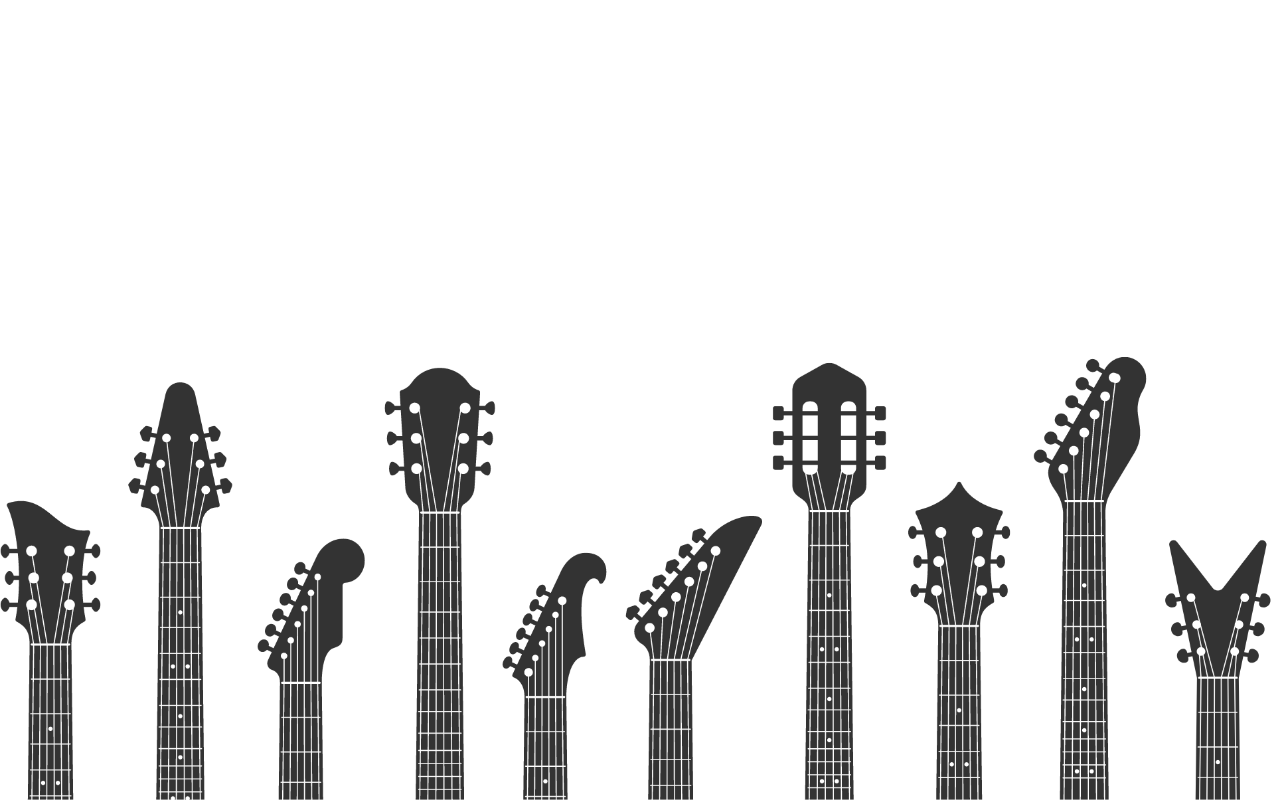
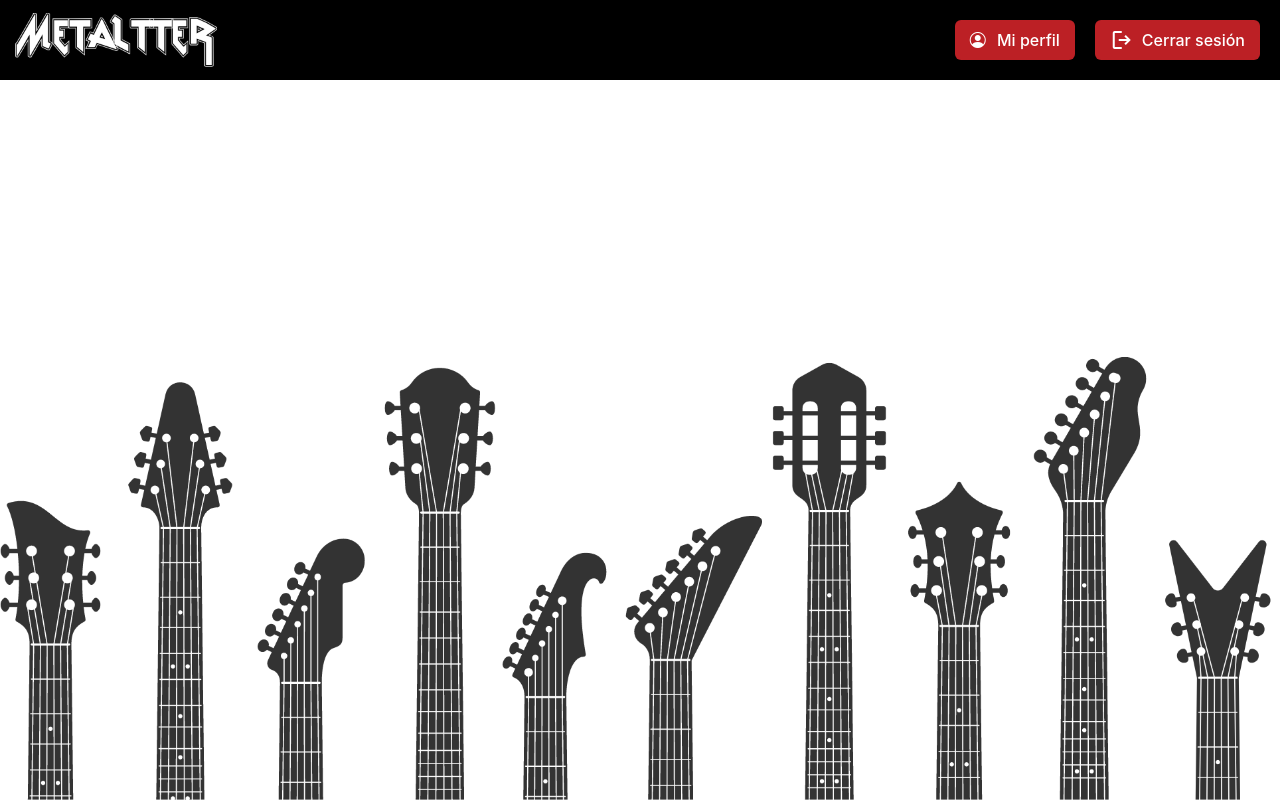
Before and after one commit to claudiahcarril/metaltter-frontend, a Vue app: page /#/mi-perfil in a window 1280 px wide. Before the commit this address had no page. Built offline with nearby package versions, Linux system fonts and the light colour scheme.

Commit message:
Creating MyProfile View and NavBar Private component

```diff
--- /dev/null
+++ b/src/components/NavBarPrivate.vue
@@ -0,0 +1,82 @@
+<template>
+    <nav class="navbar">
+        <a class="navbar-brand" href="#">
+            <img src="../assets/metaltterLogo.png" alt="Metaltter" width="202" height="54">
+        </a>
+        <div class="navbar-buttons">
+            <CustomButton>
+                <template v-slot:left-icon>
+                    <i class="bi bi-person-circle"></i>
+                </template>
+                <template v-slot:right-text>
+                    <router-link :to="{name: 'mi-perfil'}">Mi perfil</router-link>
+                </template>
+            </CustomButton>
+            <CustomButton>
+                <template v-slot:left-icon>
+                    <span class="material-symbols-outlined">logout</span>
+                </template>
+                <template v-slot:right-text>
+                    <router-link :to="{name: 'login'}">Cerrar sesión</router-link>
+                </template>
+            </CustomButton>
+        </div>
+    </nav>
+</template>
+
+
+<script lang="ts">
+import { defineComponent } from 'vue'
+import CustomButton from './CustomButton.vue';
+
+export default defineComponent({
+    name: 'NavBarPublic',
+    components: {
+        CustomButton,
+    }
+})
+</script>
+
+
+
+
+<style scoped>
+
+.navbar {
+    background-color: black;
+}
+
+.navbar-brand {
+    margin-left: 15px;
+}
+
+.navbar-buttons {
+    display: flex;
+    flex-direction: row;
+
+}
+
+
+.material-symbols-outlined {
+    margin-right: 8px;
+}
+
+.material-symbols-outlined:hover {
+    color: white;
+}
+
+.material-symbols-outlined:active {
+    color: black;
+}
+
+a {
+    text-decoration: none;
+    color: white;
+}
+
+a:active {
+    color: black;
+}
+
+
+</style>
--- a/src/router/index.ts
+++ b/src/router/index.ts
@@ -29,6 +29,11 @@ const routes: Array<RouteRecordRaw> = [
     props: (route) => {
       return { id: route.params.id }
     }
+  },
+  {
+    path: '/mi-perfil',
+    name: 'mi-perfil',
+    component: () => import(/* webpackChunkName: "mi-perfil" */ '../views/MyProfileView.vue')
   }
 ]
 
--- /dev/null
+++ b/src/views/MyProfileView.vue
@@ -0,0 +1,20 @@
+<template>
+    <NavBarPrivate />
+</template>
+
+
+
+<script lang="ts">
+import { defineComponent } from 'vue'
+import NavBarPrivate from '@/components/NavBarPrivate.vue';
+
+export default defineComponent({
+    components: {
+        NavBarPrivate,
+    },
+    setup() {
+
+        return {}
+    },
+})
+</script>
```
